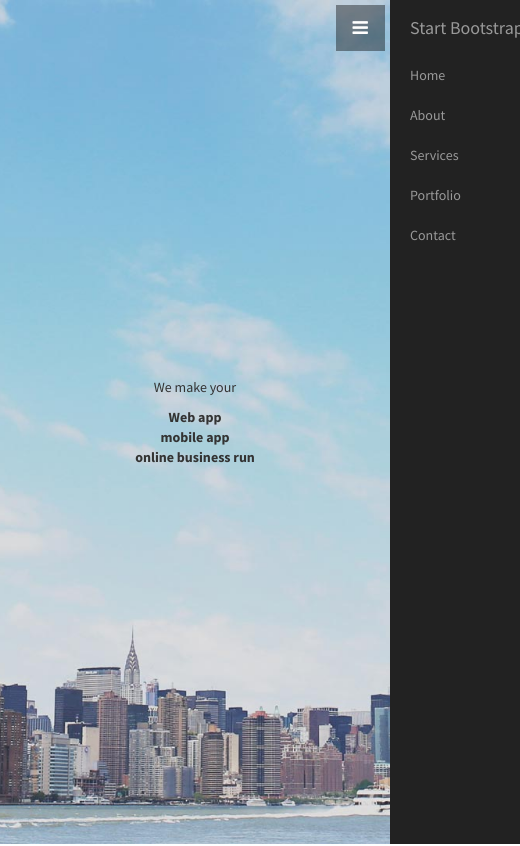
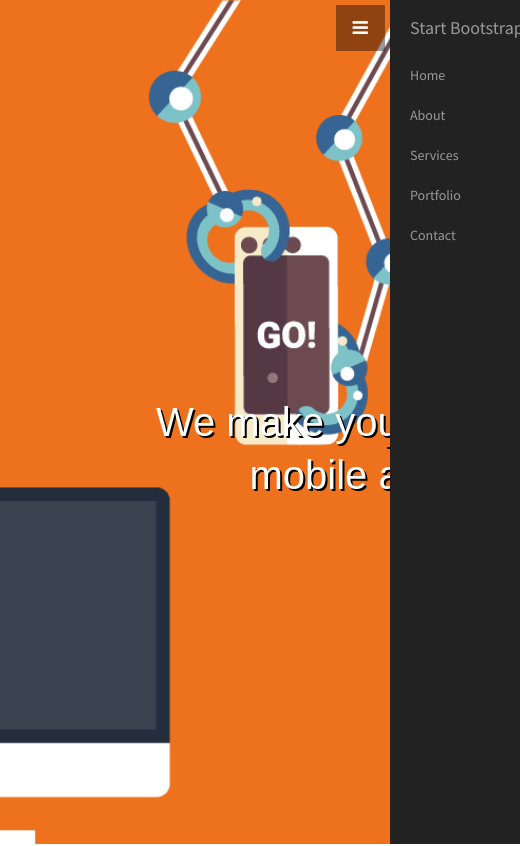
Before and after one commit to Louiefigz/tkh-css-challege, a website: page index.html in a window 390 px wide. Shown: the top 846 px of the page, 520 px wide, since content can reach past the window. Drawn offline with nearby package versions, Linux system fonts and the light colour scheme.

Commit message:
tweaked the Mobile responsiveness manually for items related to the scroll, rotate wheel and divs.  Optimized for iphone 6 screen

```diff
--- a/css/stylish-portfolio.css
+++ b/css/stylish-portfolio.css
@@ -21,12 +21,16 @@ body {
     display: table-cell;
     text-align: center;
     vertical-align: middle;
+    padding-top: 50px;
+    width: 960px;
+    position: relative;
+    margin:0 auto;
 }
 
-.text-vertical-center h1 {
+.text-vertical-center p {
     margin: 0;
     padding: 0;
-    font-size: 4.5em;
+    font-size: 6.5em;
     font-weight: 700;
 }
 
@@ -156,7 +160,8 @@ hr.small {
     position: relative;
     width: 100%;
     height: 100%;
-    background: url(../img/bg.jpg) no-repeat center center scroll;
+    background: url(../img/header-img.gif) no-repeat center center scroll;
+
     -webkit-background-size: cover;
     -moz-background-size: cover;
     background-size: cover;
@@ -347,3 +352,82 @@ a.socialIcon:hover, .socialHoverClass {
 	-ms-transition: all 0.8s;
 	transition: all 0.8s;
 }
+
+
+/* spinning text*/
+
+
+.text-vertical-center p {
+  height: 50px;
+  float: left;
+  padding-left: 30%;
+  font: normal 40px/50px Arial, sans-serif;
+  margin-right: 1em;
+  color: white;
+  text-shadow: 2px 2px black;
+}
+b {
+  float: left;
+  font: normal 40px/50px Arial, sans-serif;
+  overflow: hidden;
+  position: relative;
+  height: 50px;
+  color: white;
+}
+span1 {
+ display: inline-block;
+ /*align-items: center;*/
+/*color: #e74c3c;*/
+color:white;
+text-shadow: 2px 2px black;
+position: relative;
+white-space: nowrap;
+top: 0;
+left: 0;
+-webkit-animation: move 5s;
+-webkit-animation-iteration-count: infinite;
+-webkit-animation-delay: 1s;
+}
+
+@keyframes move {
+0%  { top: 0px; }
+20% { top: -50px; }
+40% { top: -100px; }
+60% { top: -150px; }
+80% { top: -200px; }
+}
+
+
+
+@media screen and (max-width: 992px) {
+    span1 {
+      padding-left: 250px;
+   }
+}
+
+
+@media screen and (max-width: 645px) {
+    #rotatescroll {
+        left: 20%;
+    }
+    span1{
+      padding-left: 175px;
+    }
+}
+@media screen and (max-width: 375px) {
+    #rotatescroll {
+        left: 15%;
+    }
+    span1{
+      padding-left: 100px;
+    }
+    #about{
+      width: 120%;
+    }
+    #services{
+      width: 120%;
+    }
+    .call-to-action{
+      width:120%;
+    }
+}
```
